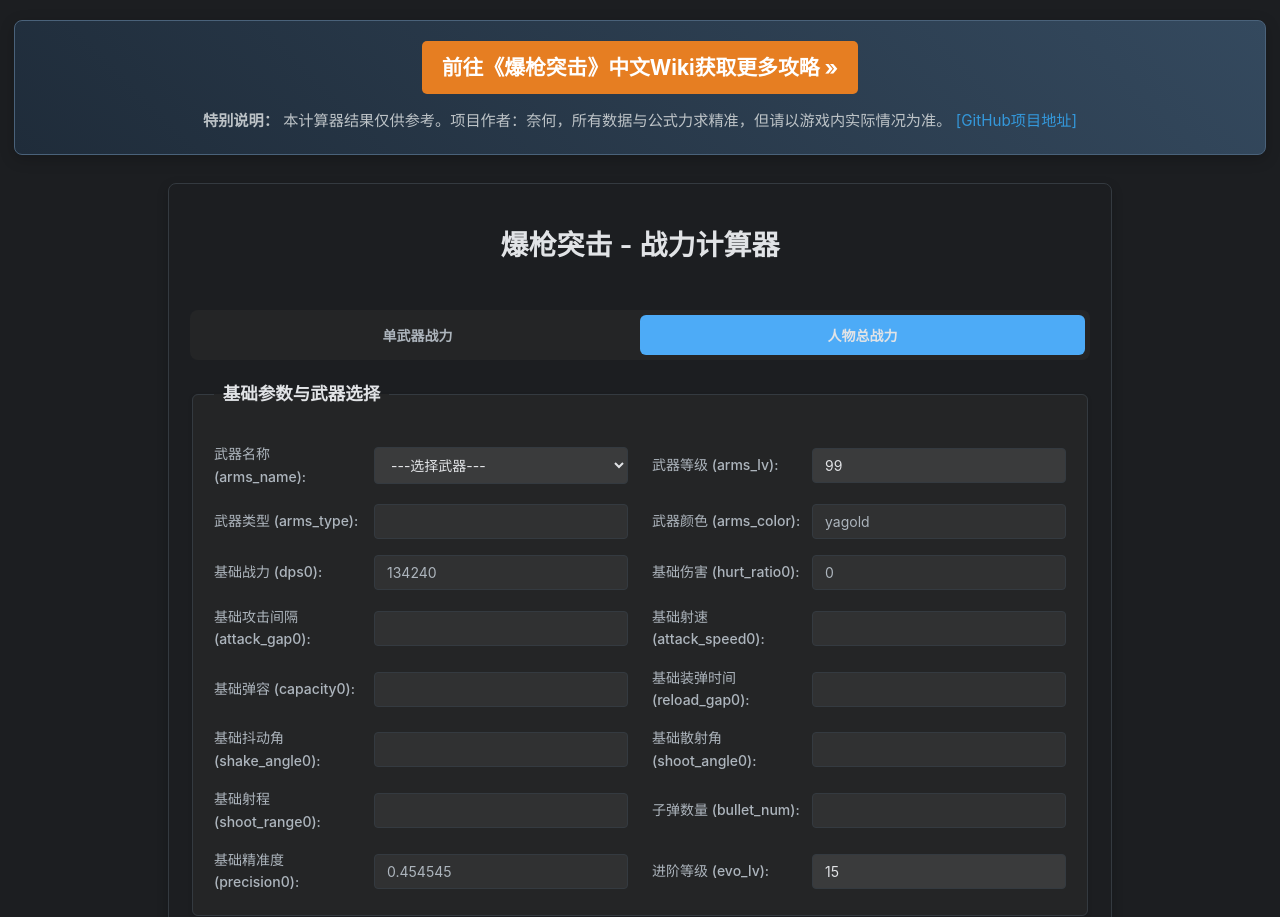
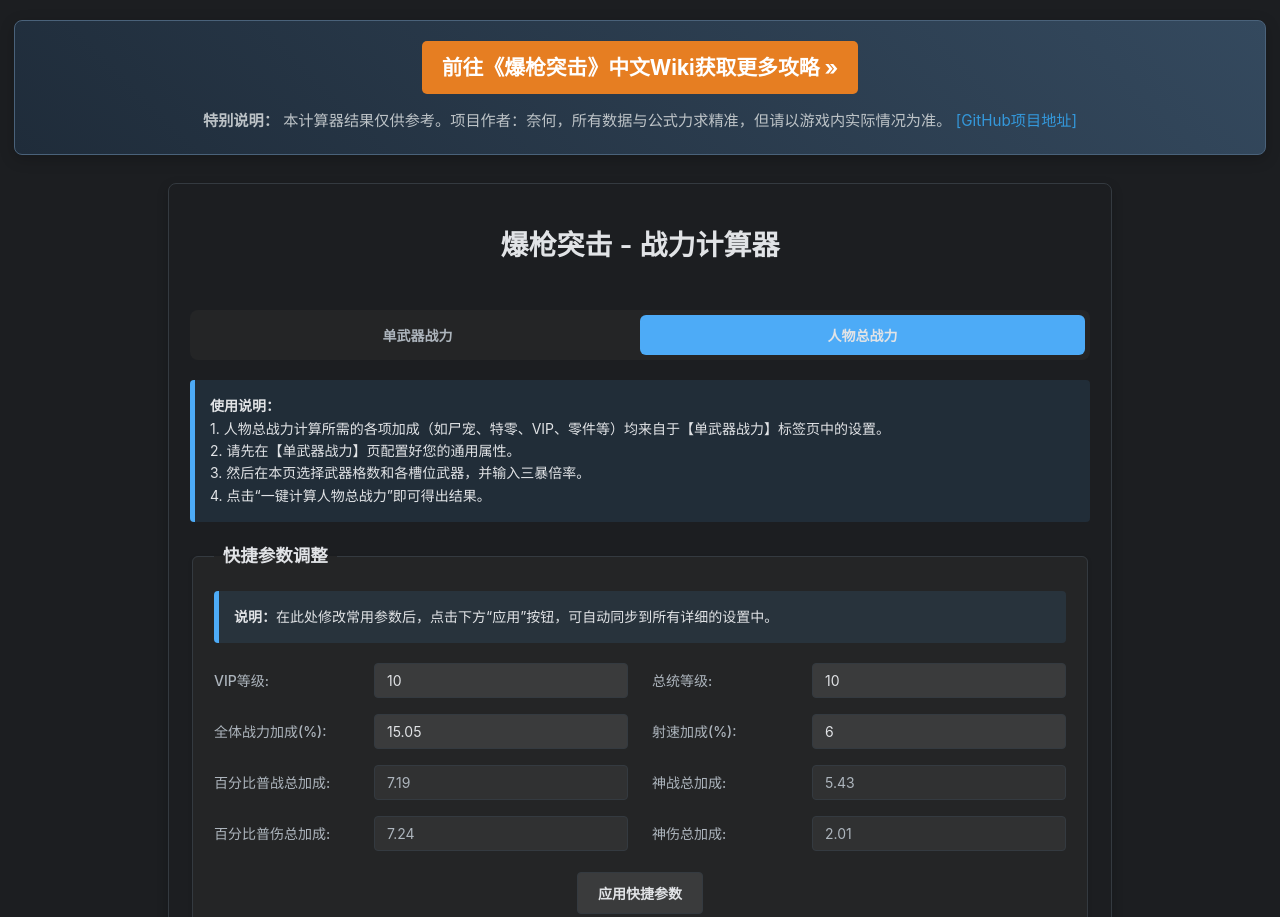
Before and after one commit to zzl-Jiang/bqtj-calculator, a plain HTML site: page index.html in a window 1280 px wide. Shown: the top 917 px of the page. Drawn offline with nearby package versions, Linux system fonts and the light colour scheme.

Commit message:
fix: default page changes

```diff
--- a/index.html
+++ b/index.html
@@ -43,7 +43,7 @@
         <div class="tab-content">
 
             <!-- 单武器战力 面板 -->
-            <div id="tab-pane-single-weapon" class="tab-pane active">
+            <div id="tab-pane-single-weapon" class="tab-pane">
                 <!-- ====================================================== -->
                 <!-- 基础参数与快速参数选择 -->
                 <!-- ====================================================== -->
@@ -454,7 +454,7 @@
             </div>
 
             <!-- 人物总战力 面板 -->
-            <div id="tab-pane-total-power" class="tab-pane">
+            <div id="tab-pane-total-power" class="tab-pane active">
                 <!-- 使用说明 -->
                 <div class="info-box">
                     <p><b>使用说明：</b><br>
```
